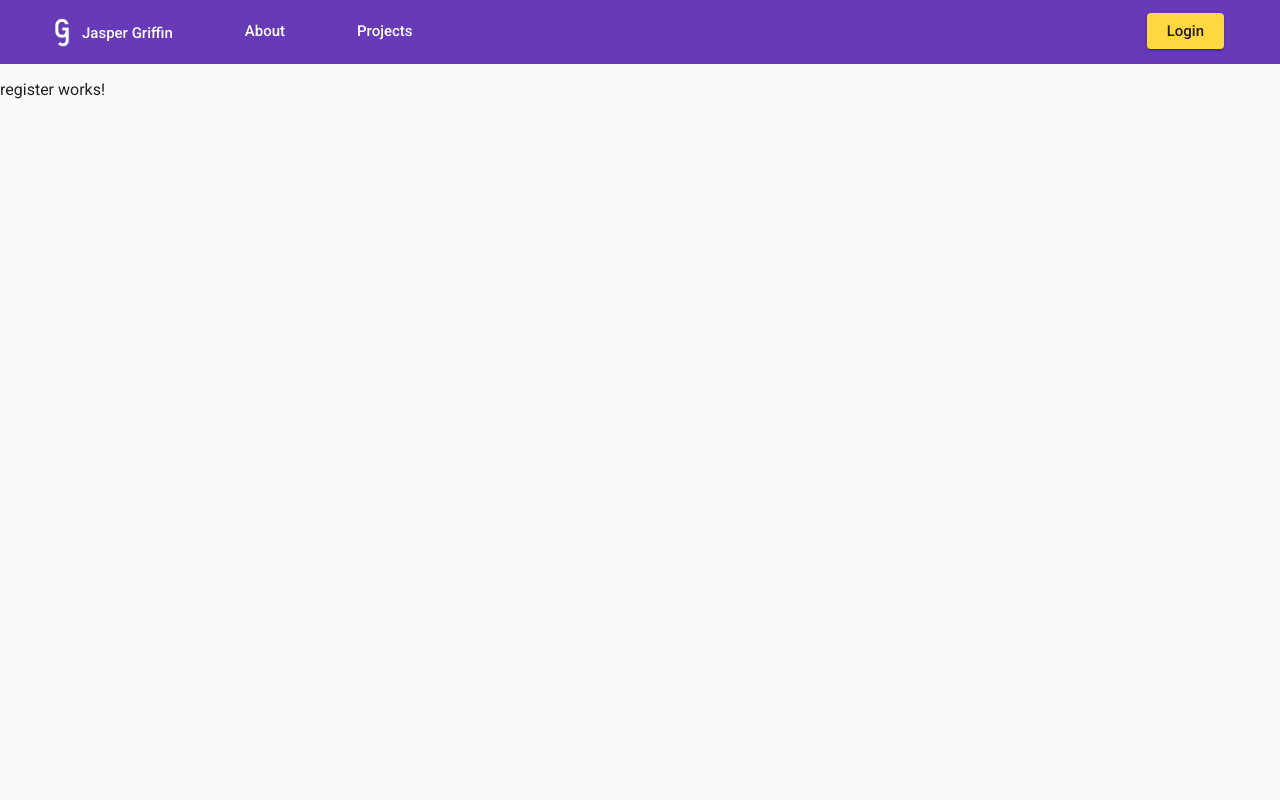
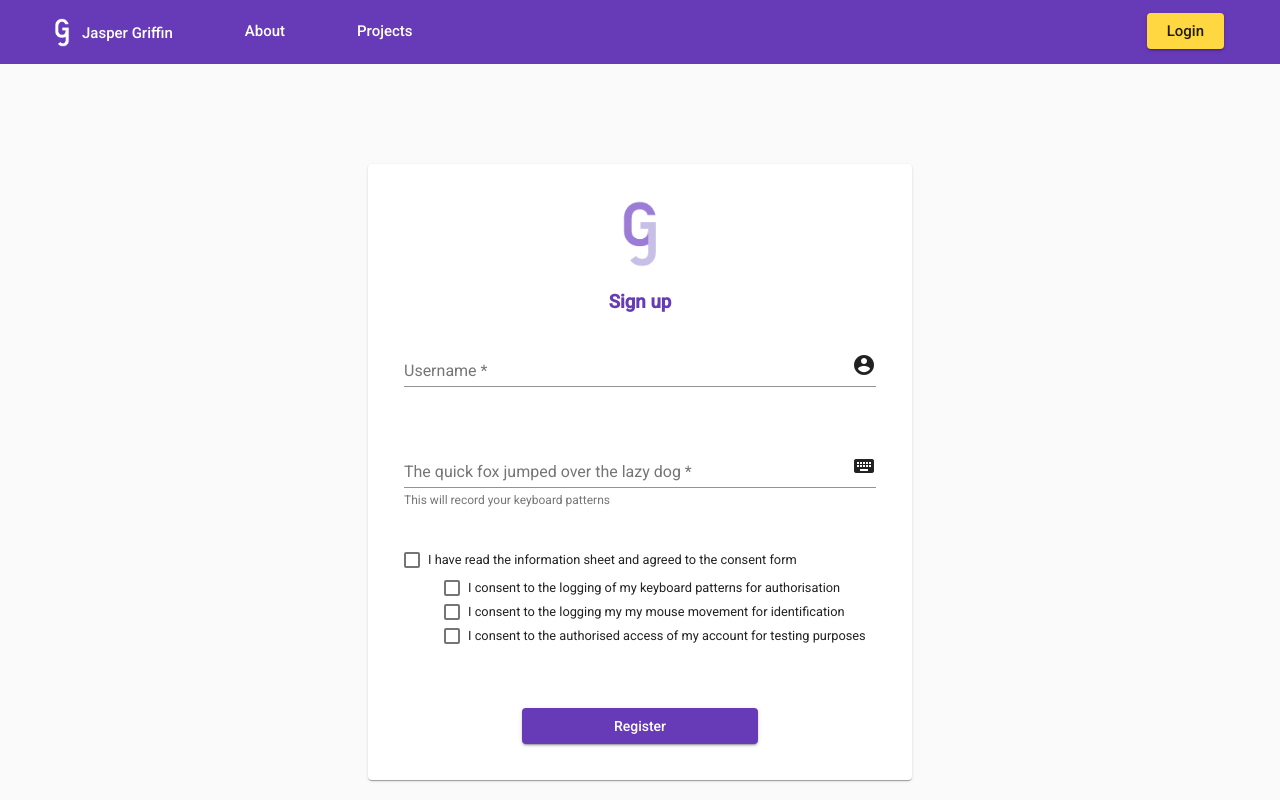
Before and after one commit to JasperGriffin/biometric-authentication-dissertation, an Angular app: page /register in a window 1280 px wide. Built offline with nearby package versions, Linux system fonts and the light colour scheme.

Commit message:
Finished implementation of register page and started redirection ui

```diff
--- a/src/app/components/public/login/login.component.css
+++ b/src/app/components/public/login/login.component.css
@@ -2,28 +2,6 @@
     display: flex;
     flex-direction: column;
     align-items: flex-start;
-  }
-
-  .checkbox-section {
-    display: flex;
-    align-content: center;
-    align-items: center;
-    height: 60px;
-  }
-
-  .checkbox-margin {
-    /*margin: 0 10px;*/
-    font-size: 1vw;
-    padding: 0px 0 20px 0;
-  }
-
-  .checkbox-error {
-
-    display: flex;
-    align-content: center;
-    align-items: center;
-
-    position: absolute;
   }
 
   .button-row {
@@ -57,7 +35,7 @@
   }
 
   .box-container {
-    margin-top: 100px;
+    /*margin-top: 100px;*/
     padding: 20px;
   }
 
@@ -70,3 +48,10 @@
     overflow:hidden;
     margin: auto;
   }
+
+  .page-title {
+    margin: auto;
+    width: 100%;
+    text-align: center;
+    color: #673AB7;
+  }
--- a/src/app/components/public/login/login.component.html
+++ b/src/app/components/public/login/login.component.html
@@ -5,12 +5,15 @@
         <div class="logo-container">
             <img src="/assets/img/logo.png" alt="company-logo" class="logo">
         </div>
+        <div class="page-title">
+            <h3>Sign in</h3>
+        </div>
 
         <p>
             <mat-form-field appearance="legacy" [formGroup]="userForm">
             <mat-label>Username</mat-label>
             <input matInput placeholder="User#0000" formControlName="username" required >
-            <mat-icon matSuffix></mat-icon>
+            <mat-icon matSuffix>account_circle</mat-icon>
             <!--<mat-hint>This will be the ID given to you</mat-hint>-->
             <mat-error *ngIf="userForm.get('username')?.hasError('required')">Username is required</mat-error>
             <mat-error *ngIf="userForm.get('username')?.errors?.pattern">Must be a valid user</mat-error>
@@ -20,7 +23,7 @@
             <mat-form-field appearance="legacy" [formGroup]="userForm">
             <mat-label>The quick fox jumped over the lazy dog</mat-label>
             <input matInput placeholder="Sentence" formControlName="sentence" required>
-            <mat-icon matSuffix></mat-icon>
+            <mat-icon matSuffix>keyboard</mat-icon>
             <mat-hint>This will record your keyboard patterns</mat-hint>
 
             <mat-error *ngIf="userForm.get('sentence')?.hasError('required')">This field is required</mat-error>
@@ -28,14 +31,6 @@
 
             </mat-form-field>
         </p>
-
-
-        <section class="checkbox-section">
-            <mat-checkbox class="checkbox-margin" [(ngModel)]="checked" color="primary">I have read the information sheet and agreed to the consent form.</mat-checkbox>
-        </section>
-        <div [formGroup]="userForm" formControlName="accept">
-            <mat-error  *ngIf="userForm.get('accept')?.invalid && userForm.get('accept')?.dirty" class="checkbox-error">You must agree to terms and services</mat-error>
-        </div>
 
         <section>
             <div class="button-row">
--- a/src/app/components/public/login/login.component.ts
+++ b/src/app/components/public/login/login.component.ts
@@ -8,8 +8,6 @@ import { Router } from '@angular/router';
   styleUrls: ['./login.component.css'],
 })
 export class LoginComponent {
-
-  checked = false;
 
   /*Constructor to store the user id, name and message of user*/
 
@@ -38,11 +36,9 @@ export class LoginComponent {
     else if (this.userForm.get('sentence')?.invalid) {
       this.userForm.get('sentence')?.markAllAsTouched();
     }
-    else if (!this.checked) {
-       this.userForm.get('accept')?.markAsDirty();
-    }
     else {
-      alert("Well done");
+      const loggedIn: string[] = ['/home'];
+      this.router.navigate(loggedIn);
     }
   }
 
--- a/src/app/components/public/register/register.component.css
+++ b/src/app/components/public/register/register.component.css
@@ -0,0 +1,50 @@
+@import url('../login/login.component.css');
+
+
+/*.checkbox-section {
+    display: flex;
+    align-content: center;
+    align-items: center;
+    height: 60px;
+  }
+
+  .checkbox-margin {
+    margin: 0 10px;
+    font-size: 1vw;
+    padding: 0px 0 20px 0;
+  }*/
+
+  .checkbox-error {
+
+    display: flex;
+    align-content: center;
+    align-items: center;
+    position: absolute;
+  }
+
+
+
+  .checkbox-section {
+    margin-top: 30px;
+    margin-bottom: 20px;
+
+  }
+
+  .checkbox-margin {
+    font-size: 1vw;
+  }
+
+  ul {
+    list-style-type: none;
+    margin-top: 4px;
+    font-size: 1vw;
+  }
+
+  .button-row {
+    margin: 0px auto;
+    text-align: center;
+  }
+
+  .register-btn {
+      width: 50%;
+  }
--- a/src/app/components/public/register/register.component.html
+++ b/src/app/components/public/register/register.component.html
@@ -1 +1,69 @@
-<p>register works!</p>
+<mat-card class="card-container">
+
+    <div class="box-container">
+
+        <div class="logo-container">
+            <img src="/assets/img/logo.png" alt="company-logo" class="logo">
+        </div>
+        <div class="page-title">
+            <h3>Sign up</h3>
+        </div>
+
+        <p>
+            <mat-form-field appearance="legacy" [formGroup]="userForm">
+            <mat-label>Username</mat-label>
+            <input matInput placeholder="User#0000" formControlName="username" required >
+            <mat-icon matSuffix>account_circle</mat-icon>
+            <!--<mat-hint>This will be the ID given to you</mat-hint>-->
+            <mat-error *ngIf="userForm.get('username')?.hasError('required')">Username is required</mat-error>
+            <mat-error *ngIf="userForm.get('username')?.errors?.pattern">Must be a valid user</mat-error>
+            </mat-form-field>
+        </p>
+        <p>
+            <mat-form-field appearance="legacy" [formGroup]="userForm">
+            <mat-label>The quick fox jumped over the lazy dog</mat-label>
+            <input matInput placeholder="Sentence" formControlName="sentence" required>
+            <mat-icon matSuffix>keyboard</mat-icon>
+            <mat-hint>This will record your keyboard patterns</mat-hint>
+
+            <mat-error *ngIf="userForm.get('sentence')?.hasError('required')">This field is required</mat-error>
+            <mat-error *ngIf="userForm.get('sentence')?.errors?.pattern">Sentence does not match above</mat-error>
+
+            </mat-form-field>
+        </p>
+
+        <section class="checkbox-section">
+            <span class="checkbox-list-section">
+              <mat-checkbox class="checkbox-margin"
+                            [checked]="allComplete"
+                            [color]="task.color"
+                            [indeterminate]="someComplete()"
+                            (change)="setAll($event.checked)"
+                            [formGroup]="userForm">
+                {{task.name}}
+              </mat-checkbox>
+            </span>
+            <span class="checkbox-list-section">
+              <ul>
+                <li *ngFor="let subtask of task.subtasks">
+                  <mat-checkbox [(ngModel)]="subtask.completed"
+                                [color]="subtask.color"
+                                (ngModelChange)="updateAllComplete()">
+                    {{subtask.name}}
+                  </mat-checkbox>
+                </li>
+              </ul>
+            </span>
+          </section>
+
+        <mat-error  *ngIf="userForm.get('accept')?.invalid && userForm.get('accept')?.dirty" class="checkbox-error">You must agree the terms and services</mat-error>
+
+
+          <section>
+            <div class="button-row">
+                <!--Disabled if formgroup is invalid-->
+                <button mat-raised-button color="primary" (click)="onSubmit()" class="register-btn">Register</button>
+            </div>
+        </section>
+    </div>
+</mat-card>
--- a/src/app/components/public/register/register.component.ts
+++ b/src/app/components/public/register/register.component.ts
@@ -1,4 +1,15 @@
 import { Component, OnInit } from '@angular/core';
+import { ThemePalette } from '@angular/material/core';
+import { FormControl, FormGroup, Validators } from '@angular/forms';
+import { Router } from '@angular/router';
+
+
+export interface Task {
+  name: string;
+  completed: boolean;
+  color: ThemePalette;
+  subtasks?: Task[];
+}
 
 @Component({
   selector: 'app-register',
@@ -7,9 +18,84 @@ import { Component, OnInit } from '@angular/core';
 })
 export class RegisterComponent implements OnInit {
 
-  constructor() { }
+  allComplete: boolean = false;
+  errorMessage = '';
+
+  constructor(
+    private router: Router
+  ) { }
 
   ngOnInit(): void {
+
+    //https://stackoverflow.com/questions/54043977/angular-redirect-to-login-after-register-and-show-a-message
+  }
+
+  task: Task = {
+    name: 'I have read the information sheet and agreed to the consent form',
+    completed: false,
+    color: 'primary',
+    subtasks: [
+      {name: 'I consent to the logging of my keyboard patterns for authorisation', completed: false, color: 'primary'},
+      {name: 'I consent to the logging my my mouse movement for identification', completed: false, color: 'accent'},
+      {name: 'I consent to the authorised access of my account for testing purposes', completed: false, color: 'warn'}
+    ]
+  };
+
+
+  userForm = new FormGroup({
+    username : new FormControl('', Validators.compose([
+      Validators.required,
+      Validators.pattern('User#[0-9]{4}')])),
+    sentence : new FormControl('', Validators.compose([
+      Validators.required,
+      Validators.pattern('The quick fox jumped over the lazy dog')])),
+    accept : new FormControl('', [(control) => {
+      return !control.value ? { 'required': true } : null;
+    }]
+    )
+  });
+
+  updateAllComplete() {
+    this.allComplete = this.task.subtasks != null && this.task.subtasks.every(t => t.completed);
+  }
+
+  someComplete(): boolean {
+    if (this.task.subtasks == null) {
+      return false;
+    }
+    return this.task.subtasks.filter(t => t.completed).length > 0 && !this.allComplete;
+  }
+
+  setAll(completed: boolean) {
+    this.allComplete = completed;
+    if (this.task.subtasks == null) {
+      return;
+    }
+    this.task.subtasks.forEach(t => t.completed = completed);
+  }
+
+  onSubmit() {
+
+    if (this.userForm.get('username')?.invalid) {
+      this.userForm.get('username')?.markAllAsTouched();
+    }
+    else if (this.userForm.get('sentence')?.invalid) {
+      this.userForm.get('sentence')?.markAllAsTouched();
+    }
+    else if (!this.allComplete) {
+      this.userForm.get('accept')?.markAsDirty();
+    }
+    else {
+
+      this.router.navigate(['/', 'login'])
+        .then(nav => {
+          console.log(nav); // true if navigation is successful
+        }, err => {
+          console.log(err) // when there's an error
+          //this.invalidRegistration = false;
+          //this.errorMessage = 'Something went wrong...';
+        });
+    }
   }
 
 }
--- a/src/index.html
+++ b/src/index.html
@@ -13,7 +13,7 @@
 <body class="mat-app-background">
 
 
-  <app-root>Root</app-root>
+  <app-root>Loading...</app-root>
 
 </body>
 </html>
```
